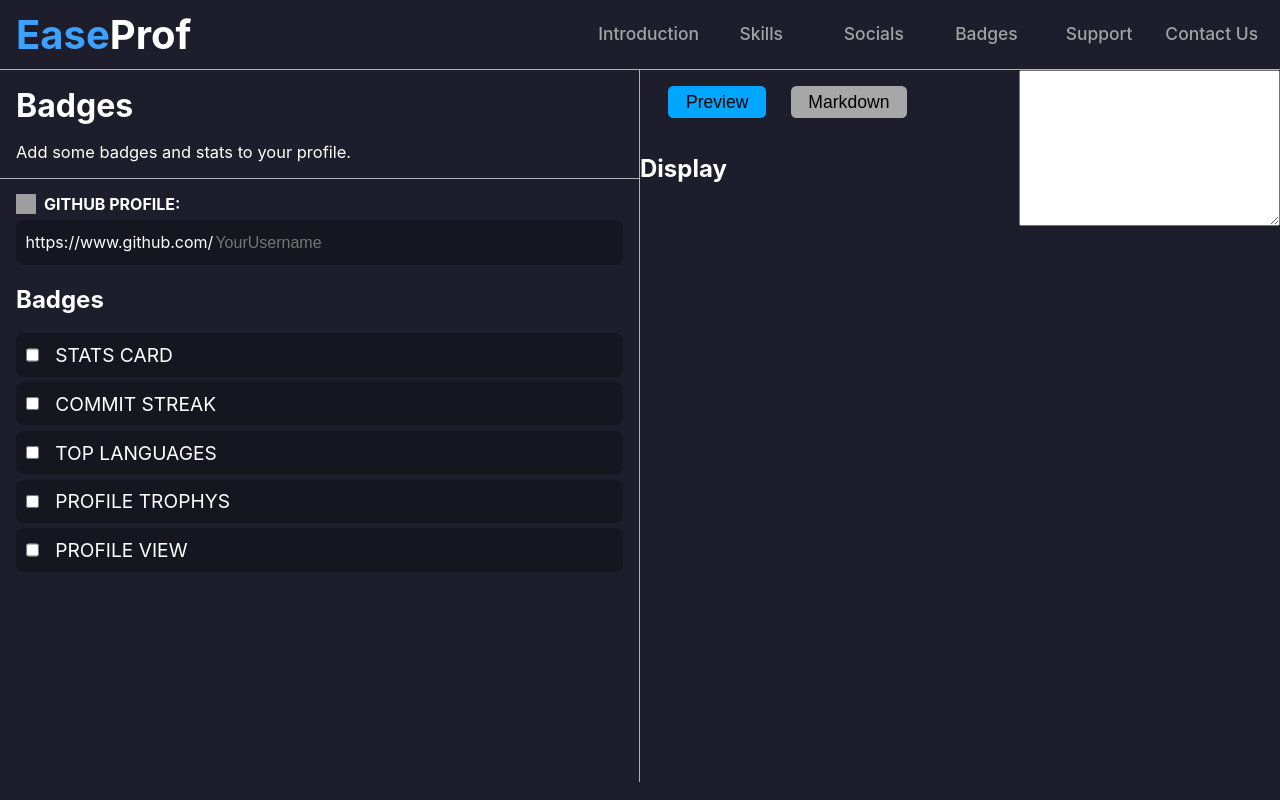
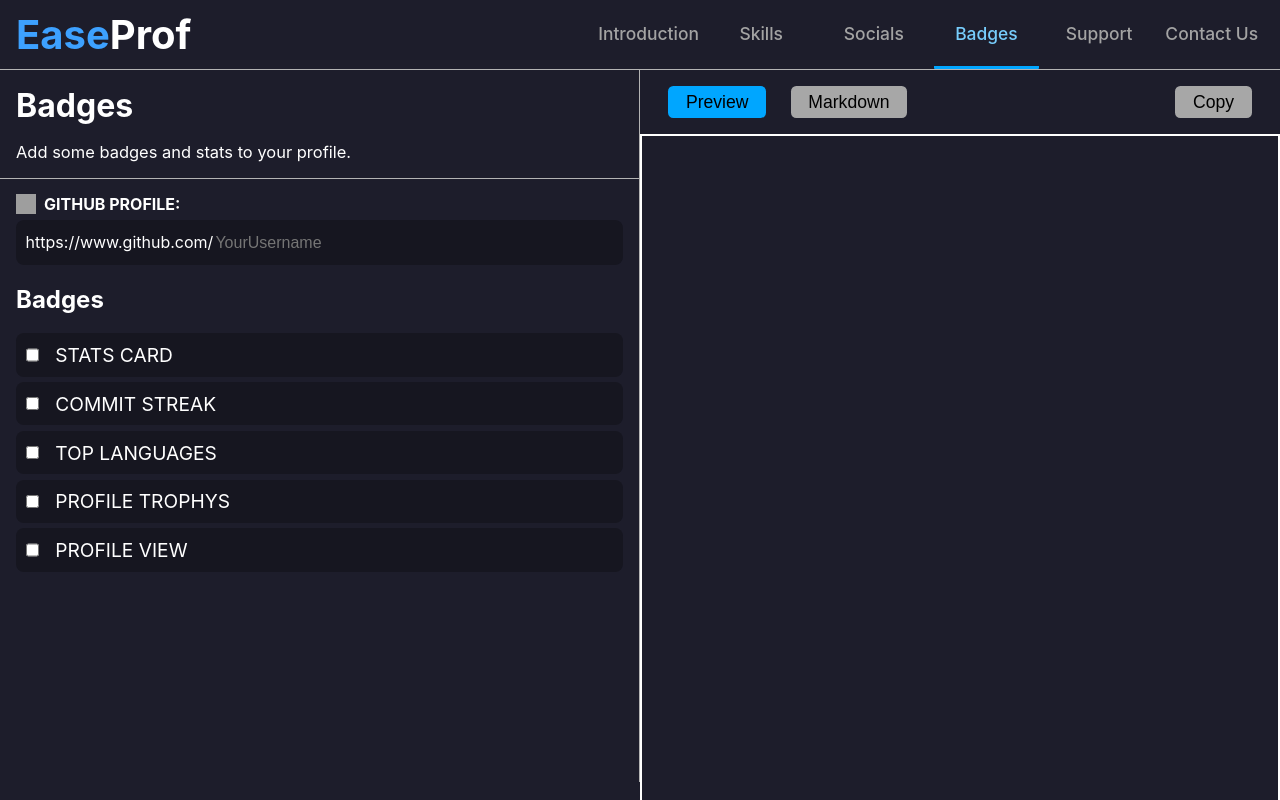
Before and after one commit to JASH-PATEL-6566/EaseProf, a Next.js app: page /badges in a window 1280 px wide. Built offline with nearby package versions, Linux system fonts and the light colour scheme; grey boxes are pictures that could not be loaded.

Commit message:
2# improve navbar features and preview and markdown

```diff
--- a/Components/Navbar/Lauout.js
+++ b/Components/Navbar/Lauout.js
@@ -4,6 +4,22 @@
 
 export default function Layout({ children }) {
     const [text, setText] = useState("");
+
+    const changeView = (e, value) => {
+        const changeAll = document.querySelectorAll('.change');
+        changeAll.forEach(change => {
+            change.classList.remove('active_btn');
+        })
+        e.target.classList.add('active_btn');
+
+        const allBtn = document.querySelectorAll('.toggle');
+
+        allBtn.forEach(btn => {
+            btn.classList.add('display_none');
+        })
+        document.getElementById(`${value}`).classList.remove('display_none');
+
+    }
     return (
         <section>
             <Navbar />
@@ -12,16 +28,24 @@
                 <div className="sub sub2">
                     <div className="btn">
                         <div className="btn-container">
-                            <button className="prev">Preview</button>
-                            <button className="mark">Markdown</button>
+                            <button className="prev change active_btn" value='preview' onClick={(e) => {
+                                const value = e.target.value;
+                                changeView(e, value);
+                            }}>Preview</button>
+                            <button className="mark change" value='markdown' onClick={(e) => {
+                                const value = e.target.value;
+                                changeView(e, value);
+                            }}>Markdown</button>
                         </div>
                         <button className="copy">Copy</button>
                     </div>
-                    <h1>Display</h1>
-                    <ReactMarkdown children={text} />
-                </div>
-                <div className="area">
-                    <textarea name="area" id="area" cols="30" rows="10" value={text} onChange={(e) => setText(e.target.value)}></textarea>
+                    {/* s */}
+                    <div className="toggle mark-div" id='preview'>
+                        <ReactMarkdown children={text} />
+                    </div>
+                    <div className="markdown">
+                        <textarea name="area" id="markdown" className="area toggle display_none" value={text} onChange={(e) => setText(e.target.value)}></textarea>
+                    </div>
                 </div>
             </main>
         </section>
--- a/Components/Navbar/nav-com/Navbar.js
+++ b/Components/Navbar/nav-com/Navbar.js
@@ -1,8 +1,12 @@
 import classes from './navbar.module.css';
 import Link from 'next/link';
+import { useRouter } from 'next/router';
 
 export const Navbar = () => {
     const items = ['introduction', 'skills', 'socials', 'badges', 'support', 'contact-us']
+    const router = useRouter();
+    const current = router.pathname
+
     return (
         <nav className={classes.nav}>
             <div className={classes.logo}>
@@ -11,11 +15,7 @@
             <ul>
                 {items.map(item => (
                     <Link href={`/${item}`} key={item}>
-                        <li className='li' onClick={(e) => {
-                            const all = document.querySelectorAll('li');
-                            all.forEach(one => one.classList.remove('active'));
-                            e.target.classList.add('active');
-                        }}>{item.replace('-', " ")}</li>
+                        <li className={`li ${current === `/${item}` ? 'active' : ""}`}>{item.replace('-', " ")}</li>
                     </Link>
                 ))}
             </ul >
--- a/styles/globals.css
+++ b/styles/globals.css
@@ -35,13 +35,36 @@
     overflow: hidden;
     position: relative;
 }
-.area {
+
+.mark-div {
+    border: 2px solid white;
     position: absolute;
-    /* top: -10000px;
-    left: -10000px; */
-    right: 0;
+    width: 50%;
+    background-color: transparent;
+    /* display: none; */
+    padding: 0 15px;
 }
 
+#markdown {
+    border-style: none;
+    border: 2px solid white;
+    color: white;
+    background-color: transparent;
+    position: absolute;
+    width: 50% !important;
+    padding: 10px 15px;
+}
+
+.mark-div,
+textarea {
+    font-size: 20px;
+    height: 85%;
+    max-height: 85%;
+}
+
+.display_none {
+    z-index: -1111;
+}
 .main {
     display: flex;
     height: 88.9%;
@@ -83,20 +106,23 @@
     cursor: pointer;
 }
 
-.prev {
-    background-color: rgb(0, 166, 255);
-}
-.prev:hover {
-    background-color: rgb(129, 211, 255);
-}
+.prev,
 .mark,
 .copy {
     background-color: rgb(167, 167, 167);
 }
 
+.prev:hover,
 .mark:hover,
 .copy:hover {
     background-color: rgb(122, 122, 122);
+}
+
+.active_btn {
+    background-color: rgb(0, 166, 255);
+}
+.active_btn:hover {
+    background-color: rgb(129, 211, 255);
 }
 
 .upper-container {
```
